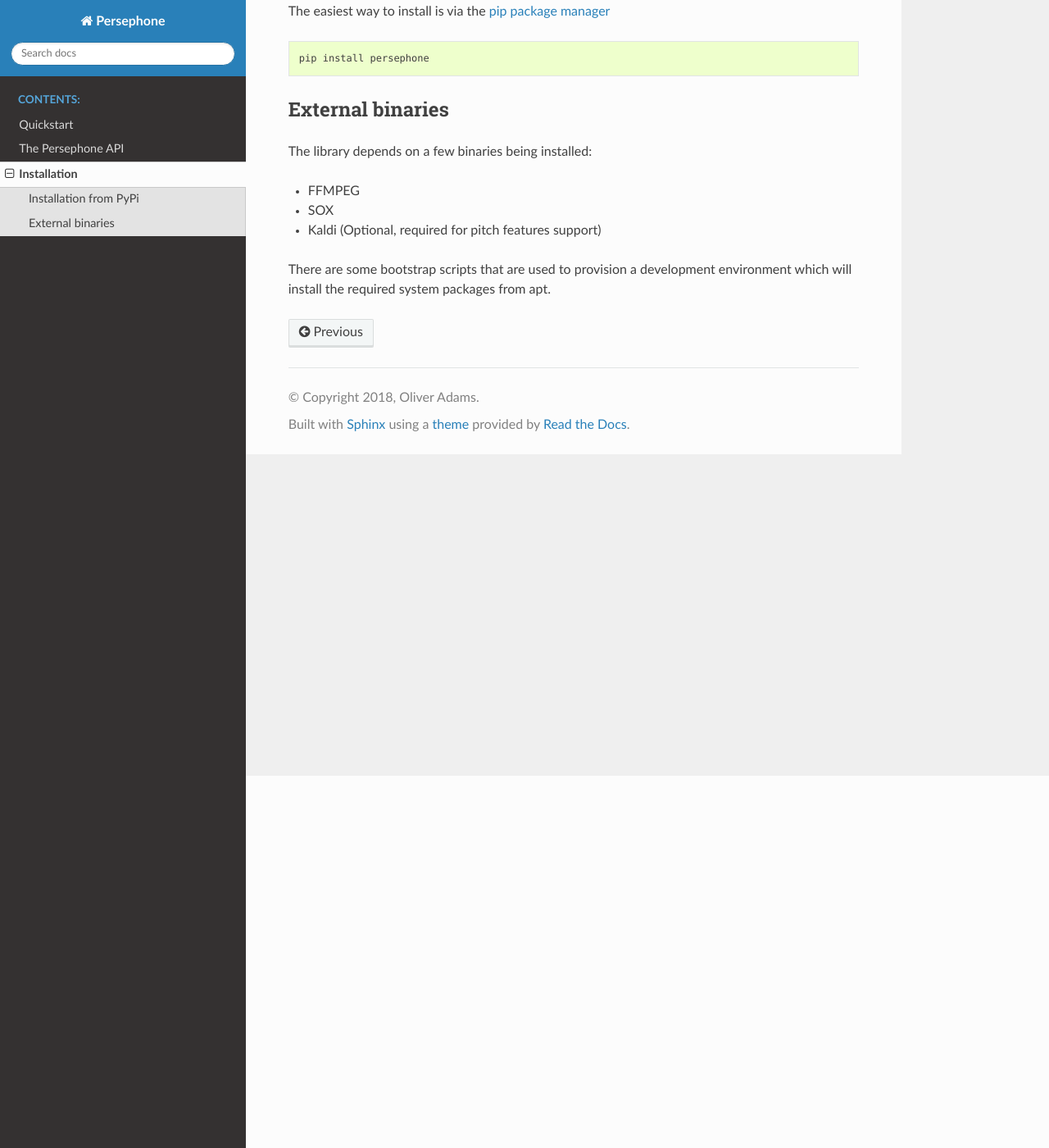
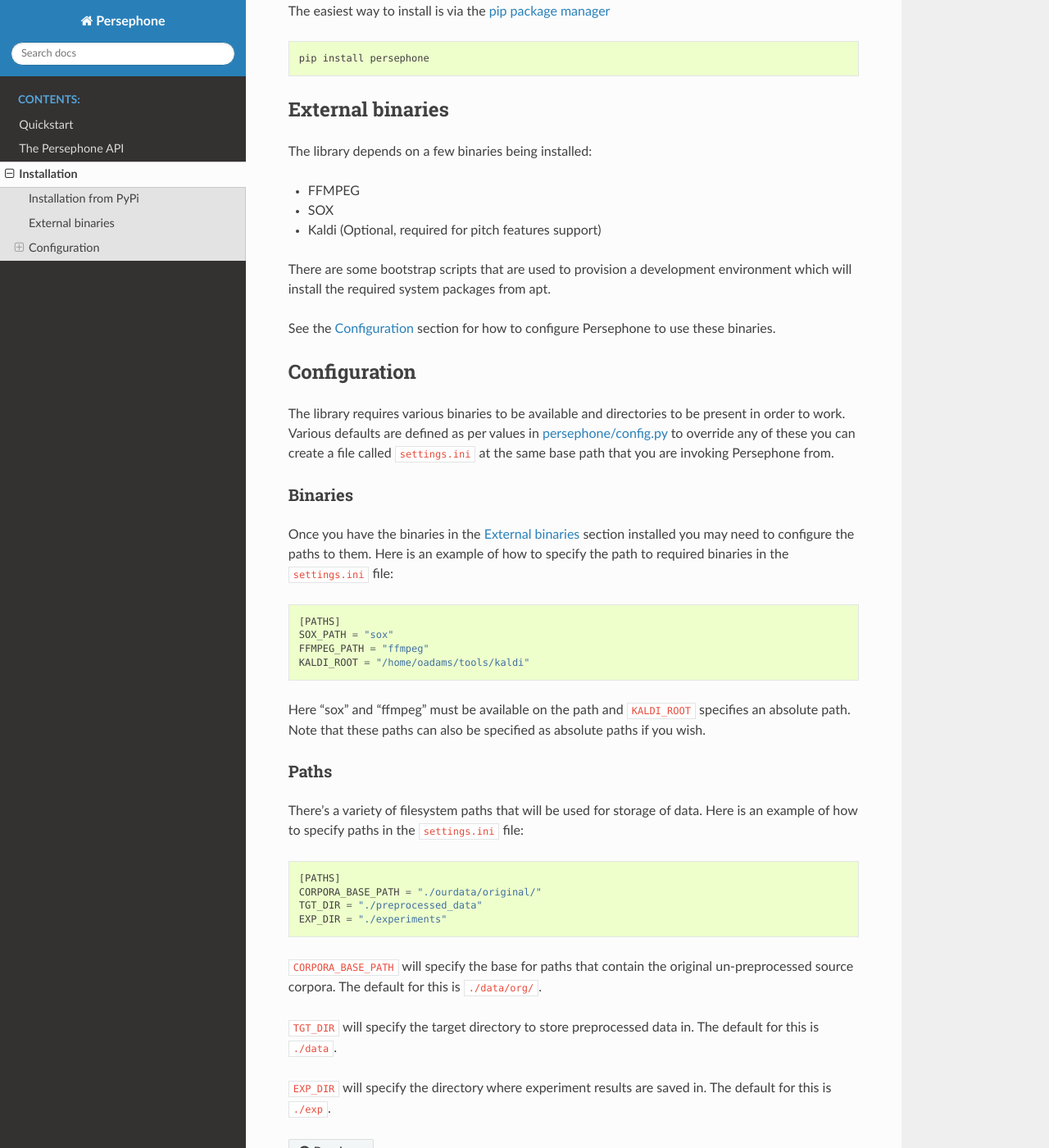
Before and after one commit to persephone-tools/persephone, a Sphinx documentation site: the page built from docs/installation.rst, in a window 1280 px wide and 1400 px high, scrolled down 454 px. Shown: the whole window at 82% size. Built offline with Sphinx 7.4.7 and the Read the Docs theme 2.0.0, drawn with Linux system fonts in a browser that asks for light colours; some of the changed text lies outside the part shown.

Commit message:
Write details about configuration via settings.ini

```diff
--- a/docs/installation.rst
+++ b/docs/installation.rst
@@ -29,3 +29,44 @@ The library depends on a few binaries being installed:
 * Kaldi (Optional, required for pitch features support)
 
 There are some bootstrap scripts that are used to provision a development environment which will install the required system packages from apt.
+
+See the `Configuration`_ section for how to configure Persephone to use these binaries.
+
+Configuration
+-------------
+
+The library requires various binaries to be available and directories to be present in order to work. Various defaults are defined as per values in `persephone/config.py <https://github.com/persephone-tools/persephone/blob/master/persephone/config.py>`_ to override any of these you can create a file called ``settings.ini`` at the same base path that you are invoking Persephone from.
+
+Binaries
+~~~~~~~~~~~~
+
+Once you have the binaries in the `External binaries`_ section installed you may need to configure the paths to them.
+Here is an example of how to specify the path to required binaries in the ``settings.ini`` file:
+
+.. code::
+
+    [PATHS]
+    SOX_PATH = "sox"
+    FFMPEG_PATH = "ffmpeg"
+    KALDI_ROOT = "/home/oadams/tools/kaldi"
+
+
+Here "sox" and "ffmpeg" must be available on the path and ``KALDI_ROOT`` specifies an absolute path. Note that these paths can also be specified as absolute paths if you wish.
+
+Paths
+~~~~~
+
+There's a variety of filesystem paths that will be used for storage of data. Here is an example of how to specify paths in the ``settings.ini`` file:
+
+.. code::
+
+    [PATHS]
+    CORPORA_BASE_PATH = "./ourdata/original/"
+    TGT_DIR = "./preprocessed_data"
+    EXP_DIR = "./experiments"
+
+``CORPORA_BASE_PATH`` will specify the base for paths that contain the original un-preprocessed source corpora. The default for this is ``./data/org/``.
+
+``TGT_DIR`` will specify the target directory to store preprocessed data in. The default for this is ``./data``.
+
+``EXP_DIR`` will specify the directory where experiment results are saved in. The default for this is ``./exp``.
```
Also changed, not shown: other parts of docs/installation.rst (+1 -1 lines).
